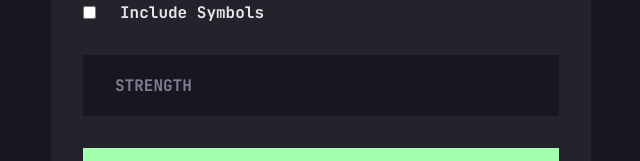
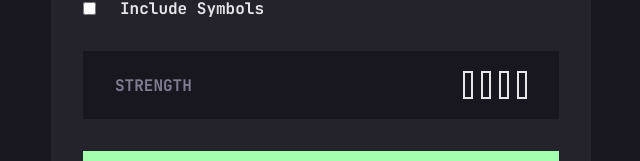
Before and after one commit to geraldventadour/password-generator-app, a Vue app: page / in a window 1280 px wide. Shown: the part 499-660 px from the top of the page, without its empty margins (319-959 px from the left). Built offline with nearby package versions, Linux system fonts and the light colour scheme.

Commit message:
add strength indicators

```diff
--- a/src/components/ThePasswordGeneratorStrengthIndicator.vue
+++ b/src/components/ThePasswordGeneratorStrengthIndicator.vue
@@ -20,6 +20,9 @@ const passwordStrengthCssClass = computed(() => {
     <span class="text">STRENGTH</span>
     <div class="value cluster">
       <span class="level">{{ passwordStrengthInUppercase }}</span>
+      <div class="indicators cluster" :class="passwordStrengthCssClass">
+        <span></span><span></span><span></span><span></span>
+      </div>
     </div>
   </div>
 </template>
```
